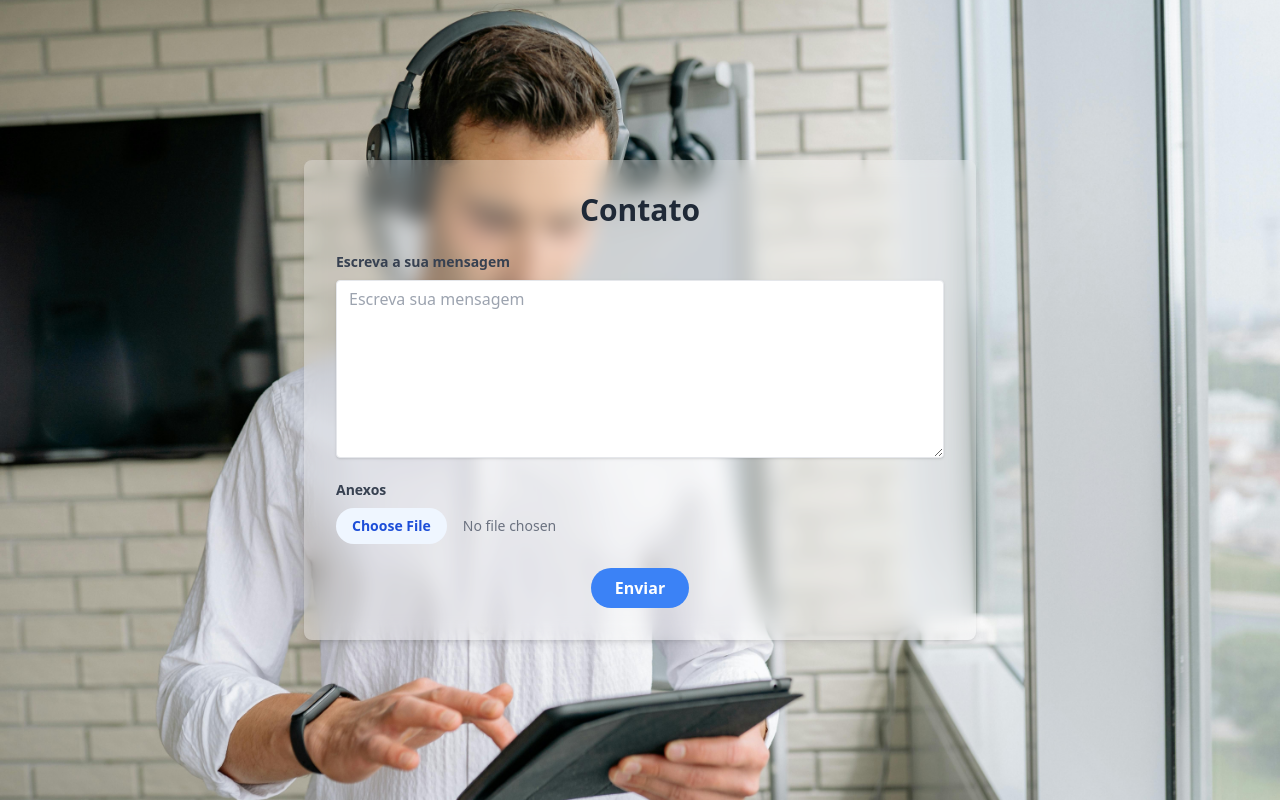
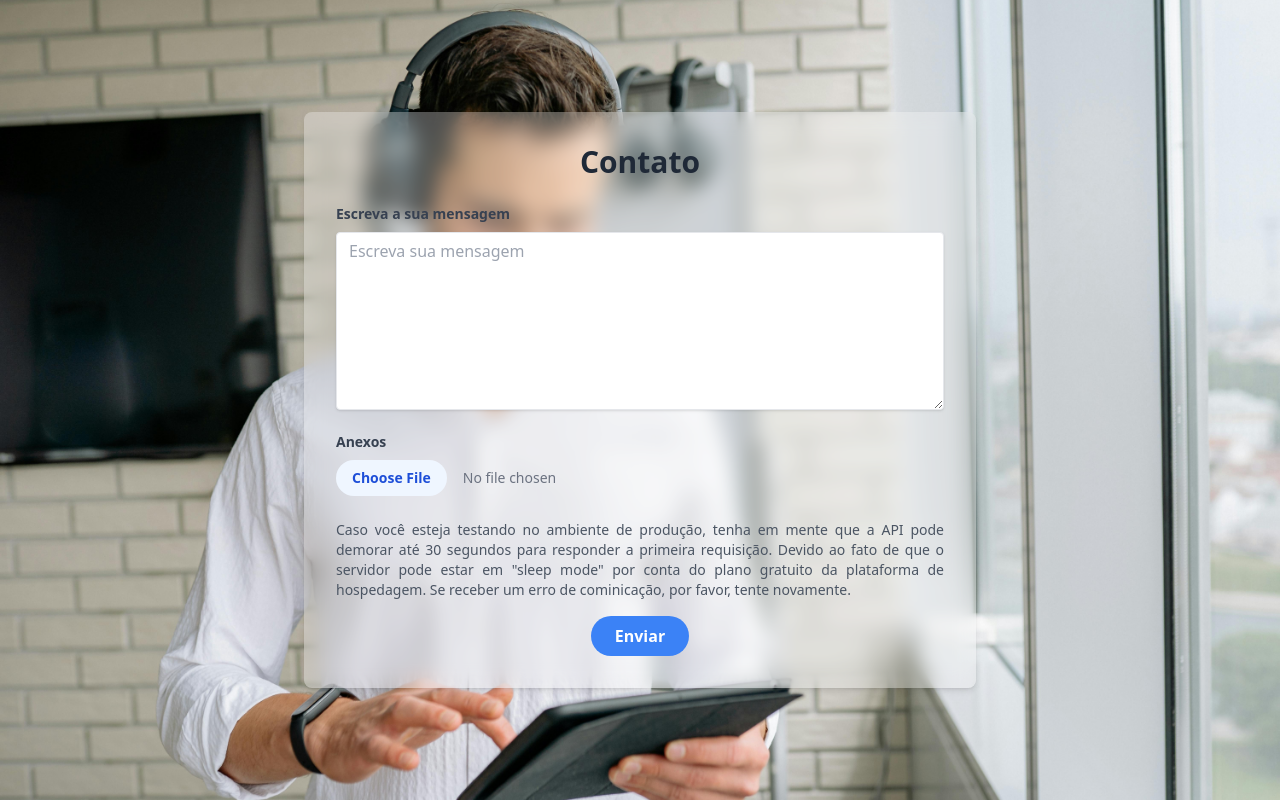
Before and after one commit to typhoonbro/teste-autoU-frontend, a React (Vite) app: page / in a window 1280 px wide. Built offline with nearby package versions, Linux system fonts and the light colour scheme.

Commit message:
new: texto de aviso de atenção para usuarios testando em produção

```diff
--- a/src/components/EmailForm.tsx
+++ b/src/components/EmailForm.tsx
@@ -105,7 +105,15 @@ export default function EmailForm(props: EmailFormProps) {
             className="block w-full text-sm text-gray-500 file:mr-4 file:py-2 file:px-4 file:rounded-full file:border-0 file:text-sm file:font-semibold file:bg-blue-50 file:text-blue-700 hover:file:bg-blue-100"
           />
         </div>
-
+        <div className="flex items-center justify-center">
+          <p className="text-gray-600 text-sm mb-4 text-justify">
+            Caso você esteja testando no ambiente de produção, tenha em mente
+            que a API pode demorar até 30 segundos para responder a primeira
+            requisição. Devido ao fato de que o servidor pode estar em "sleep
+            mode" por conta do plano gratuito da plataforma de hospedagem. Se
+            receber um erro de cominicação, por favor, tente novamente.
+          </p>
+        </div>
         <div className="flex items-center justify-center">
           <button
             type="submit"
```
